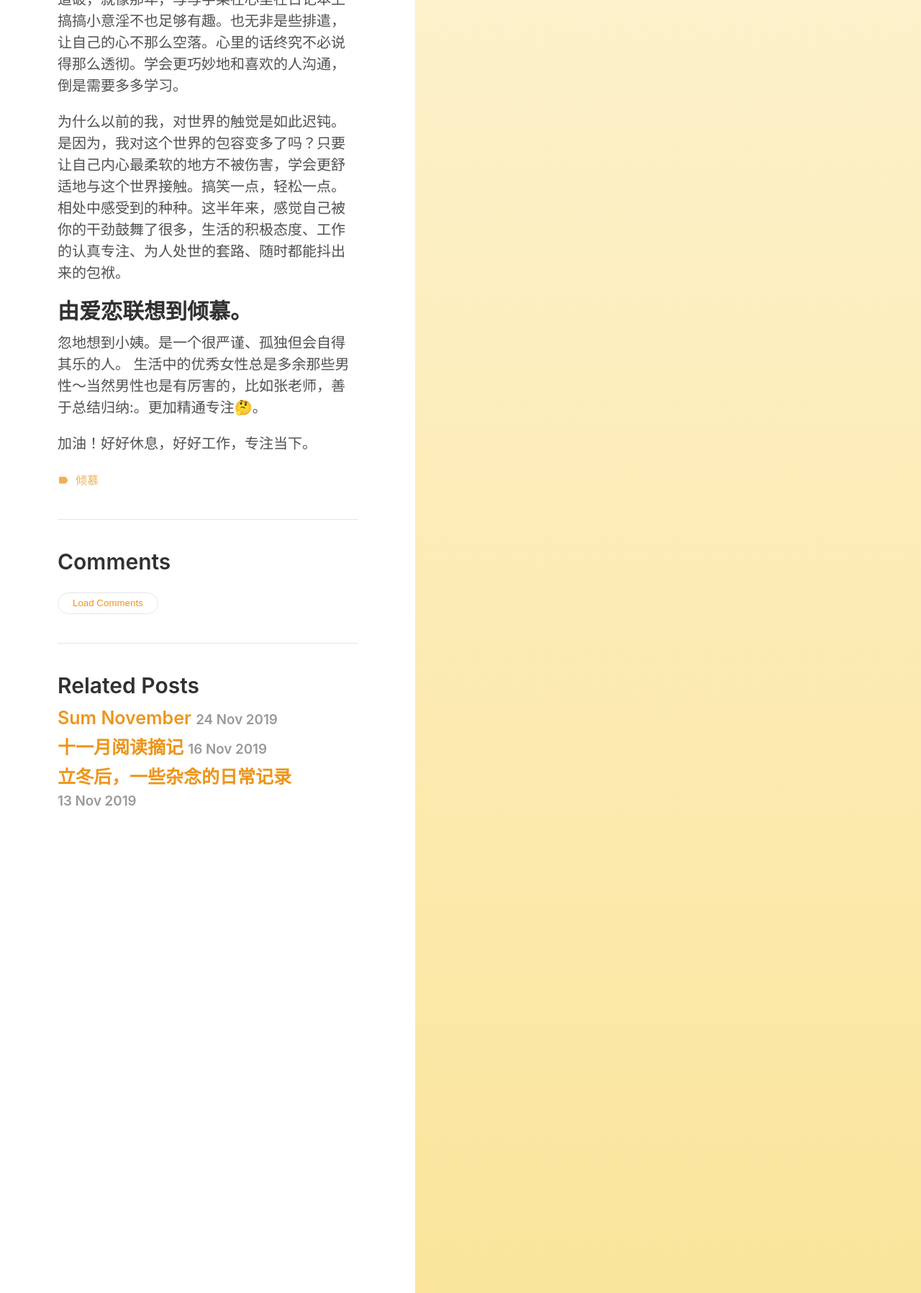
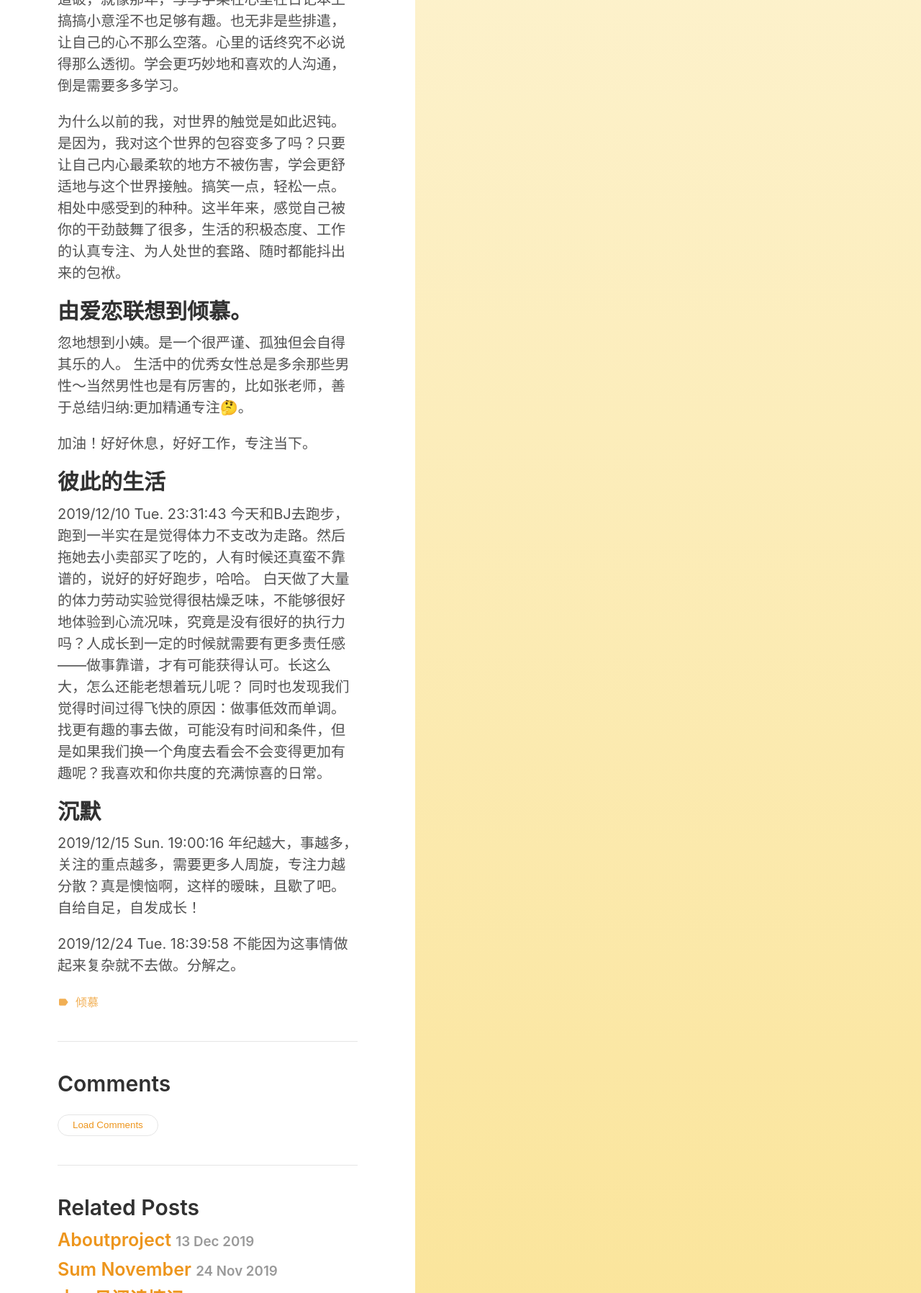
Before and after one commit to hwoihann/rethink, a Jekyll site: the page built from _posts/2019-12-06-thinkofU.md, in a window 1280 px wide, cut to the strip 724-2520 px from the top of the page. Shown: the whole strip at 72% size. Built offline with Jekyll 4.4.1, drawn with Linux system fonts in a browser that asks for light colours.

Commit message:
add @Chrismas Eve night. some mood

```diff
--- a/_posts/2019-12-06-thinkofU.md
+++ b/_posts/2019-12-06-thinkofU.md
@@ -24,6 +24,21 @@ You know time will always find a way...
 
 ## 由爱恋联想到倾慕。
 忽地想到小姨。是一个很严谨、孤独但会自得其乐的人。
-生活中的优秀女性总是多余那些男性～当然男性也是有厉害的，比如张老师，善于总结归纳:。更加精通专注🤔。
+生活中的优秀女性总是多余那些男性～当然男性也是有厉害的，比如张老师，善于总结归纳:更加精通专注🤔。
 
 加油！好好休息，好好工作，专注当下。
+
+
+## 彼此的生活
+2019/12/10 Tue. 23:31:43
+今天和BJ去跑步，跑到一半实在是觉得体力不支改为走路。然后拖她去小卖部买了吃的，人有时候还真蛮不靠谱的，说好的好好跑步，哈哈。
+白天做了大量的体力劳动实验觉得很枯燥乏味，不能够很好地体验到心流况味，究竟是没有很好的执行力吗？人成长到一定的时候就需要有更多责任感——做事靠谱，才有可能获得认可。长这么大，怎么还能老想着玩儿呢？
+同时也发现我们觉得时间过得飞快的原因：做事低效而单调。找更有趣的事去做，可能没有时间和条件，但是如果我们换一个角度去看会不会变得更加有趣呢？我喜欢和你共度的充满惊喜的日常。
+
+
+## 沉默
+2019/12/15 Sun. 19:00:16
+年纪越大，事越多，关注的重点越多，需要更多人周旋，专注力越分散？真是懊恼啊，这样的暧昧，且歇了吧。自给自足，自发成长！
+
+2019/12/24 Tue. 18:39:58
+不能因为这事情做起来复杂就不去做。分解之。
```
Also changed, not shown: _posts/2019-11-09-winter-begins.md (+0 -2 lines), _posts/2019-12-13-aboutProject.md (added, +50 -0 lines).
